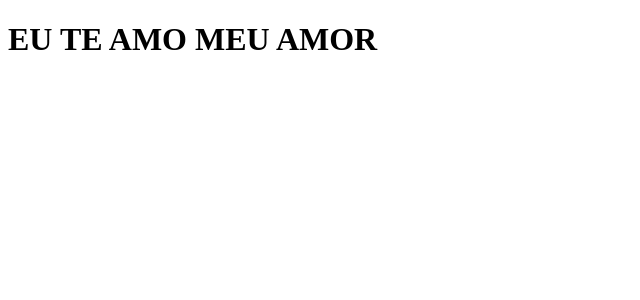
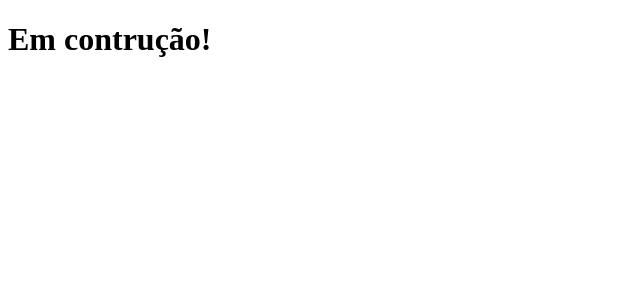
Before and after one commit to Dev-LucasHahne/clone-tabnews, a Next.js app: page / in a window 1280 px wide. Shown: the top 300 px of the page, without its empty margins (0-640 px from the left). Built offline with nearby package versions, Linux system fonts and the light colour scheme.

Commit message:
Adicionado Jest e mudanca na HOME

```diff
--- a/package.json
+++ b/package.json
@@ -6,7 +6,9 @@
   "scripts": {
     "dev": "next dev",
     "lint:check": "prettier --check .",
-    "lint:fix": "prettier --write ."
+    "lint:fix": "prettier --write .",
+    "test": "jest",
+    "test:watch": "jest --watch"
   },
   "author": "",
   "license": "MIT",
@@ -16,6 +18,7 @@
     "react-dom": "^18.2.0"
   },
   "devDependencies": {
+    "jest": "^29.6.2",
     "prettier": "^3.3.3"
   }
 }
--- a/pages/index.js
+++ b/pages/index.js
@@ -1,5 +1,5 @@
 function Home() {
-  return <h1>EU TE AMO MEU AMOR</h1>;
+  return <h1>Em contrução!</h1>;
 }
 
 export default Home;
```
Also changed, not shown: 1 other file (tests, documents, lock files or other folders).
